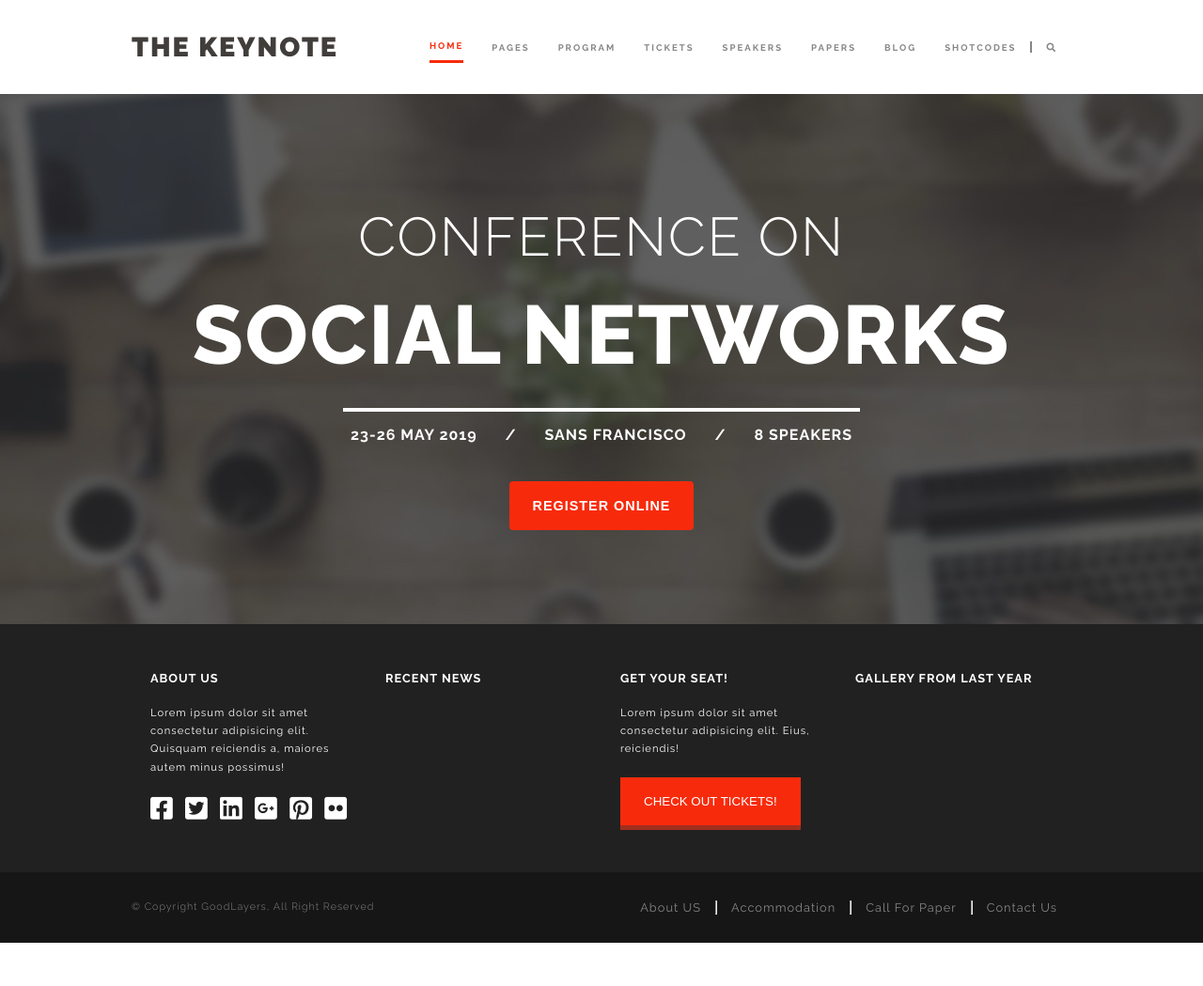
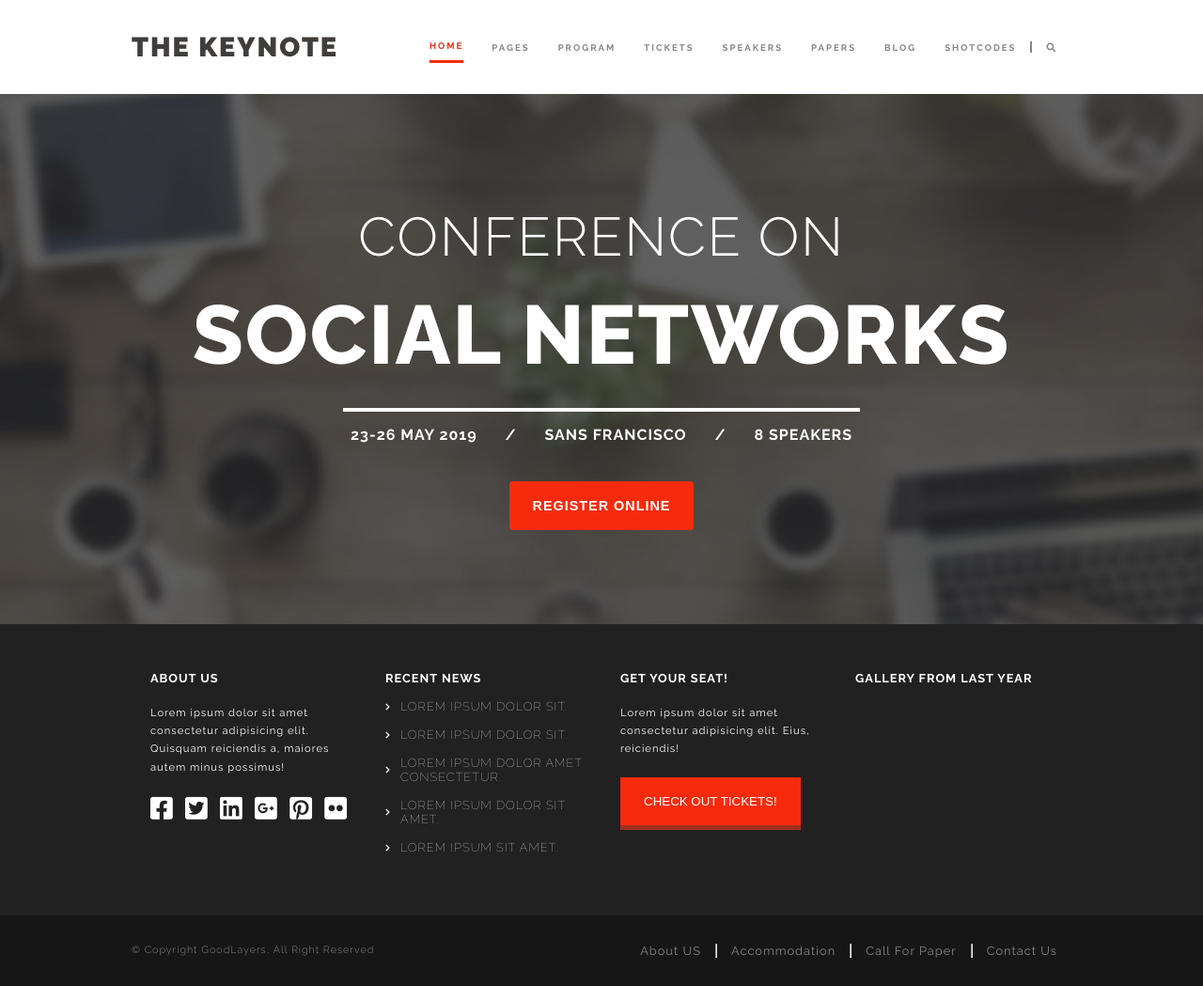
Before and after one commit to peppe-p/proj-html-vuejs, a website: page index.html in a window 1280 px wide. Shown: the whole page at 94% size. Before the commit the page ends 1003 px from the top, so only its background shows below. Drawn offline with nearby package versions, Linux system fonts and the light colour scheme; files whose address does not match are found by name.

Commit message:
add news section on footer

```diff
--- a/index.html
+++ b/index.html
@@ -79,7 +79,12 @@
                     <div class="f_news">
                         <h3>recent news</h3>
                         <ul>
-                            <li></li>
+                            <li><i class="fas fa-chevron-right"></i><a href="#">Lorem ipsum dolor sit.</a></li>
+                            <li><i class="fas fa-chevron-right"></i><a href="#">Lorem ipsum dolor sit.</a></li>
+                            <li><i class="fas fa-chevron-right"></i><a href="#">Lorem ipsum dolor amet consectetur.</a>
+                            </li>
+                            <li><i class="fas fa-chevron-right"></i><a href="#">Lorem ipsum dolor sit amet.</a></li>
+                            <li><i class="fas fa-chevron-right"></i><a href="#">Lorem ipsum sit amet.</a></li>
                         </ul>
                     </div>
 
--- a/src/partials/_common.scss
+++ b/src/partials/_common.scss
@@ -14,6 +14,11 @@ body {
 
 h1, h2 {
     letter-spacing: 2px;
+}
+
+a {
+    text-decoration: none;
+    color: white;
 }
 
 .container {
--- a/src/partials/_footer.scss
+++ b/src/partials/_footer.scss
@@ -46,6 +46,29 @@ footer {
         }
     }
 
+    & .f_news {
+        font-weight: 100;
+
+        & li {
+            @include d_flex;
+            align-items: center;
+            font-size: 0.8rem;
+            text-transform: uppercase;
+            margin: 15px 0;
+        }
+
+        & i {
+            font-size: 0.5rem;
+            margin-right: 10px;
+        }
+
+        & a:hover {
+            text-decoration: underline;
+        }
+    }
+
+
+
     & .f_seat {
 
         & button {
@@ -58,6 +81,7 @@ footer {
             @include d_flex;
             flex-wrap: wrap;
             justify-content: space-between;
+            margin: 20px 0;
         }
 
         & li {
```
Also changed, not shown: dist/css/style.css.
